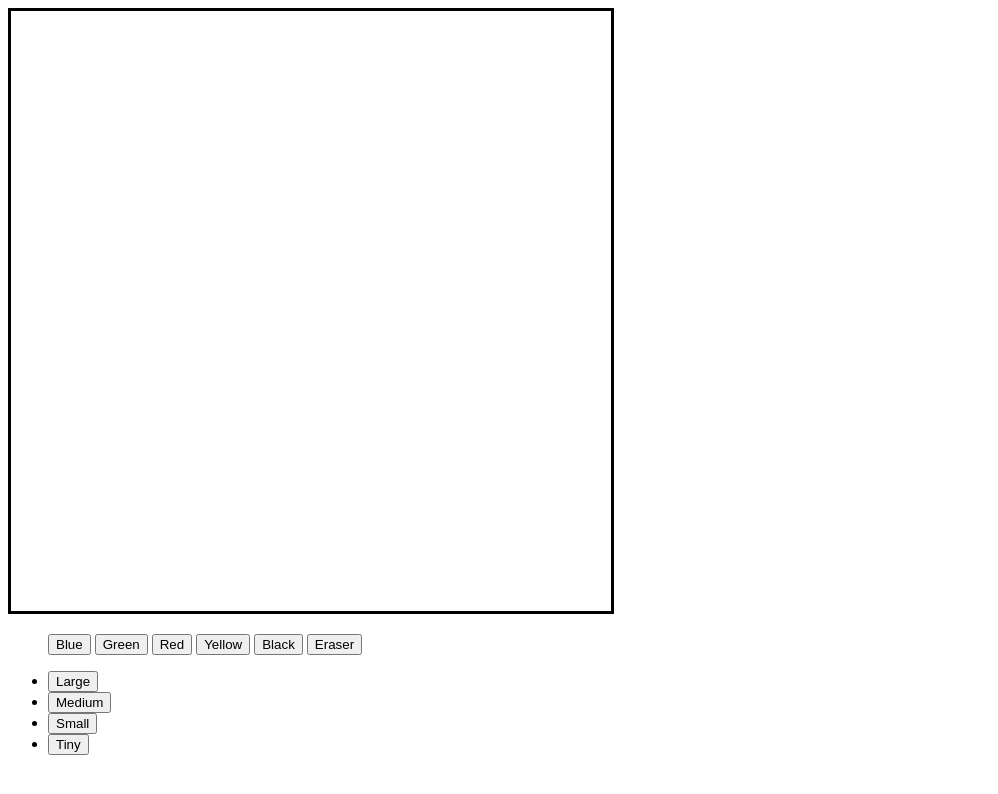
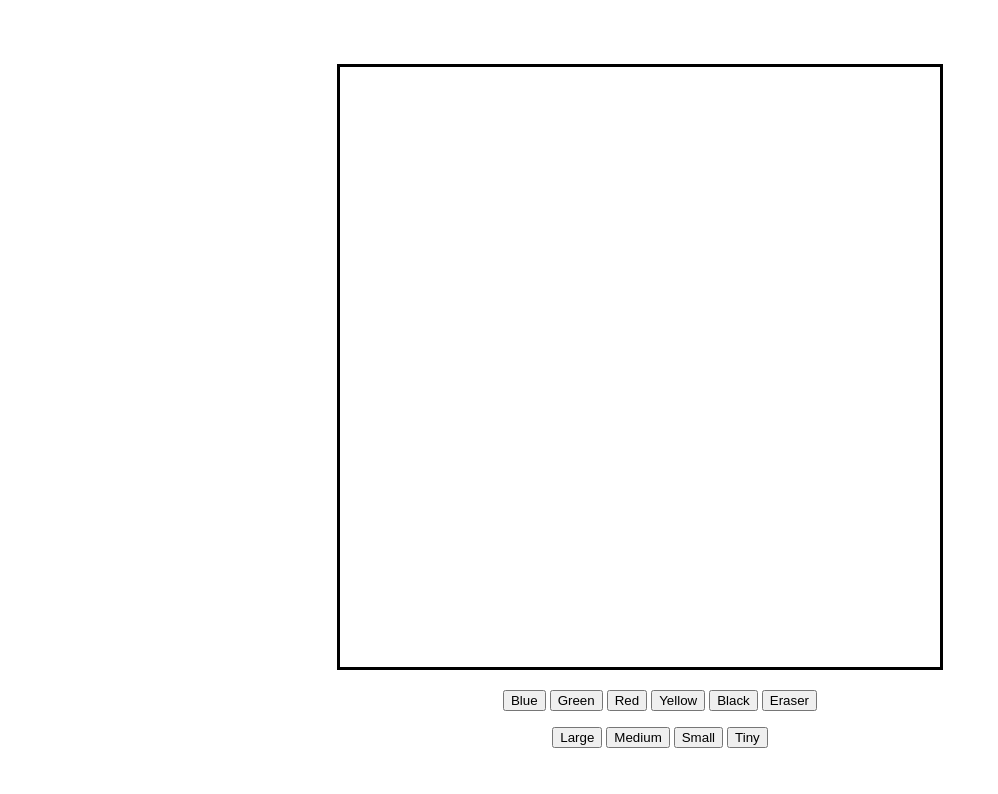
Before and after one commit to ZachJHall/digital-paint-board, a plain HTML site: page index.html in a window 1280 px wide. Shown: the whole page, without its empty margins (0-998 px from the left). Drawn offline with Linux system fonts and the light colour scheme.

Commit message:
Centered canvis

```diff
--- a/index.css
+++ b/index.css
@@ -1,7 +1,10 @@
 #paint-canvas {
   border-style: solid;
 }
-
+.content {
+text-align: center;
+margin-top: 8vh
+}
 .color-menu ul{
   list-style: none;
 
@@ -10,3 +13,12 @@
 .color-menu li{
   display: inline;
 }
+
+.brush-size-menu ul{
+  list-style: none;
+
+}
+
+.brush-size-menu li{
+  display: inline;
+}
--- a/index.html
+++ b/index.html
@@ -7,12 +7,14 @@
   </head>
 
   <body>
+    <div class="content">
 
       <canvas id="paint-canvas" width="600" height="600">
         Your browser does not support HTML5 canvas
       </canvas>
 
       <div class="color-menu">
+
         <ul>
           <li><button class="color-selector" id="blue-selector">Blue</button></li>
           <li><button class="color-selector" id="green-selector">Green</button></li>
@@ -32,6 +34,8 @@
       </ul>
     </div>
 
+  </div>
     <script src="index.js"></script>
+
   </body>
 </html>
```
Lines whose indentation alone changed are shown as unchanged.
